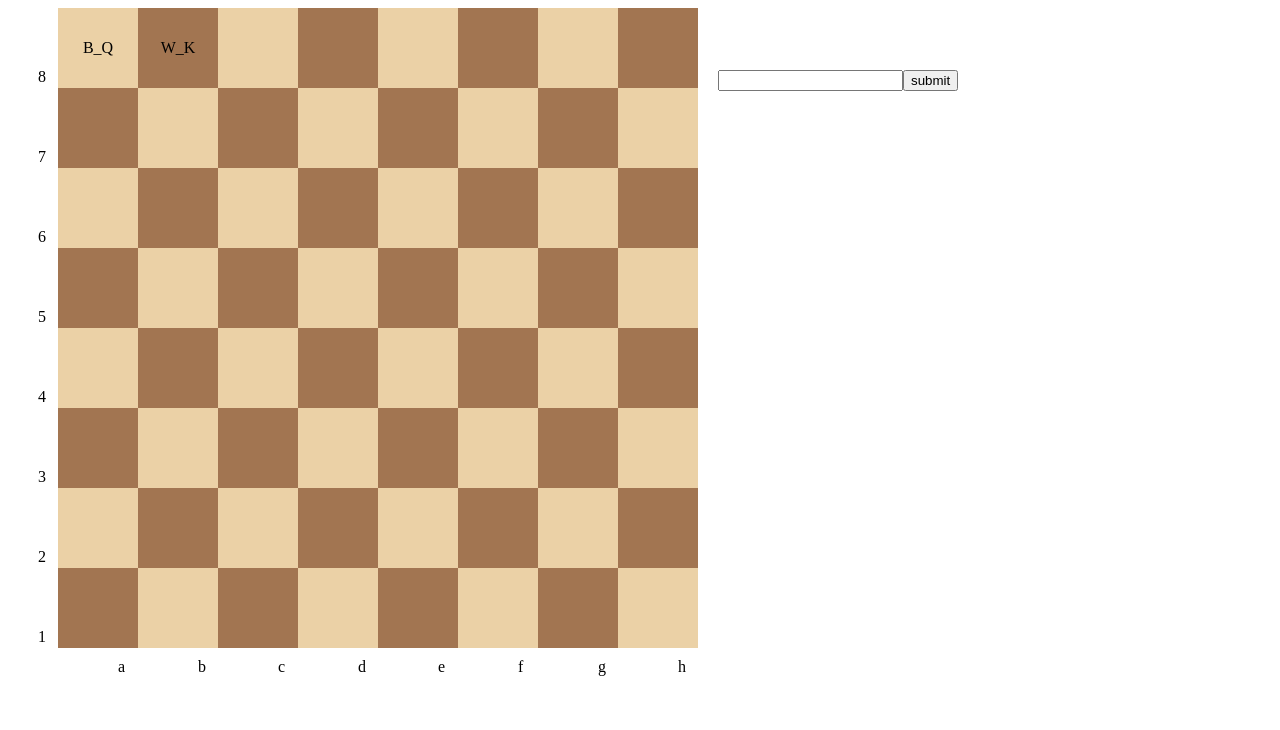
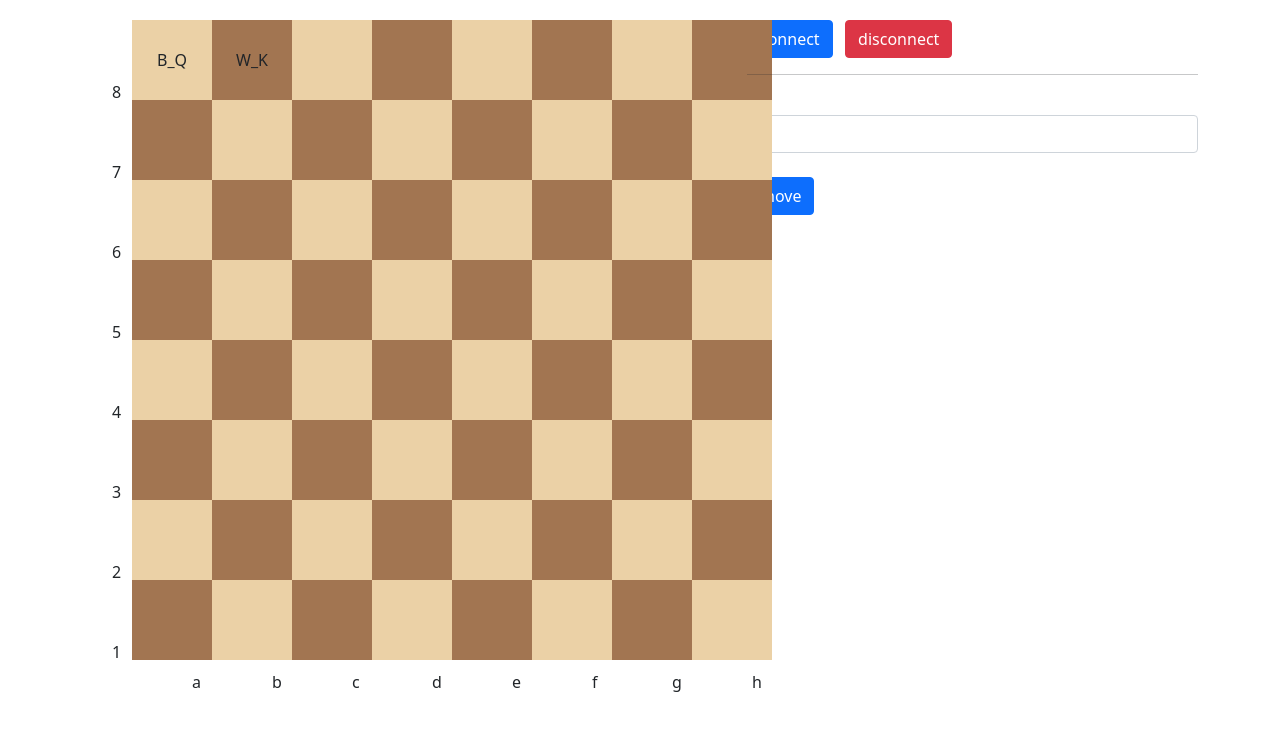
Before and after one commit to krihl4n/ChessUi, an Angular app: page / in a window 1280 px wide. Shown: the top 730 px of the page. Built offline with nearby package versions, Linux system fonts and the light colour scheme.

Commit message:
bootstrap grid

```diff
--- a/angular.json
+++ b/angular.json
@@ -27,6 +27,7 @@
               "src/assets"
             ],
             "styles": [
+              "node_modules/bootstrap/dist/css/bootstrap.min.css",
               "src/styles.css"
             ],
             "scripts": []
--- a/package.json
+++ b/package.json
@@ -20,6 +20,7 @@
     "@angular/platform-browser-dynamic": "~12.2.0",
     "@angular/router": "~12.2.0",
     "@types/socket.io-client": "^3.0.0",
+    "bootstrap": "^5.1.3",
     "net": "^1.0.2",
     "rxjs": "~6.6.0",
     "rxjs-compat": "^6.6.7",
--- a/src/app/app.component.html
+++ b/src/app/app.component.html
@@ -1,4 +1,10 @@
-<div style="display: inline-block;">
-    <app-board></app-board>
+<div class="container" style="margin-top: 20px;">
+    <div class="row">
+        <div class="col-md-7">
+            <app-board></app-board>
+        </div>
+        <div class="col-md-5">
+            <app-controls></app-controls>
+        </div>
+    </div>
 </div>
-<app-controls></app-controls>
--- a/src/app/controls/controls.component.html
+++ b/src/app/controls/controls.component.html
@@ -1,10 +1,19 @@
-<div style="display: inline-block; padding: 70px; position: absolute; top: 0px;">
+<div>
+    <button
+      class="btn btn-primary">connect</button> &nbsp;
+    <button class="btn btn-danger">disconnect</button>
+    <br><hr><br>
     <form (ngSubmit)="onSubmit(f)" #f="ngForm">
         <input
             type="text"
             id="moveInput"
             name="move"
-            ngModel>
-        <button type="submit">submit</button>
+            class="form-control"
+            ngModel
+            autocomplete="off">
+        <br>
+        <button
+            class="btn btn-primary"
+            type="submit">move</button>
     </form>
 </div>
```
Also changed, not shown: 1 other file (tests, documents, lock files or other folders).
